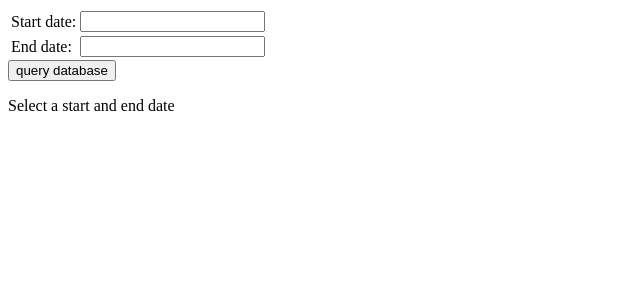
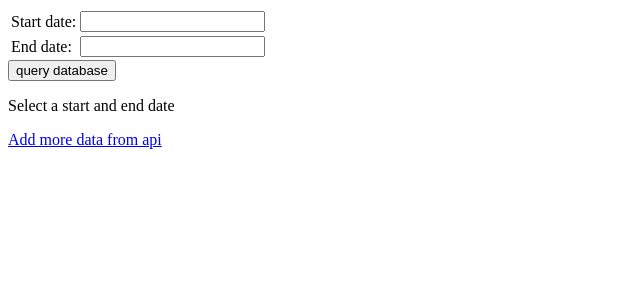
Before and after one commit to somair/djangolytics, a Django app: page /dot_chart in a window 1280 px wide. Shown: the top 300 px of the page, without its empty margins (0-640 px from the left). Run offline with Django 3.2, Linux system fonts and the light colour scheme; the visitor is signed in with stand-in values (Sample User, id 1).

Commit message:
Adding a link to add more data on the dot_chart page

```diff
--- a/googleAnalytics/templates/googleAnalytics/dot_chart.html
+++ b/googleAnalytics/templates/googleAnalytics/dot_chart.html
@@ -36,4 +36,6 @@
 {% endif %}
 </div>
 
+<a href="{% url "googleAnalytics.views.hit_api" %}">Add more data from api</a>
+
 {% endblock %}
```
